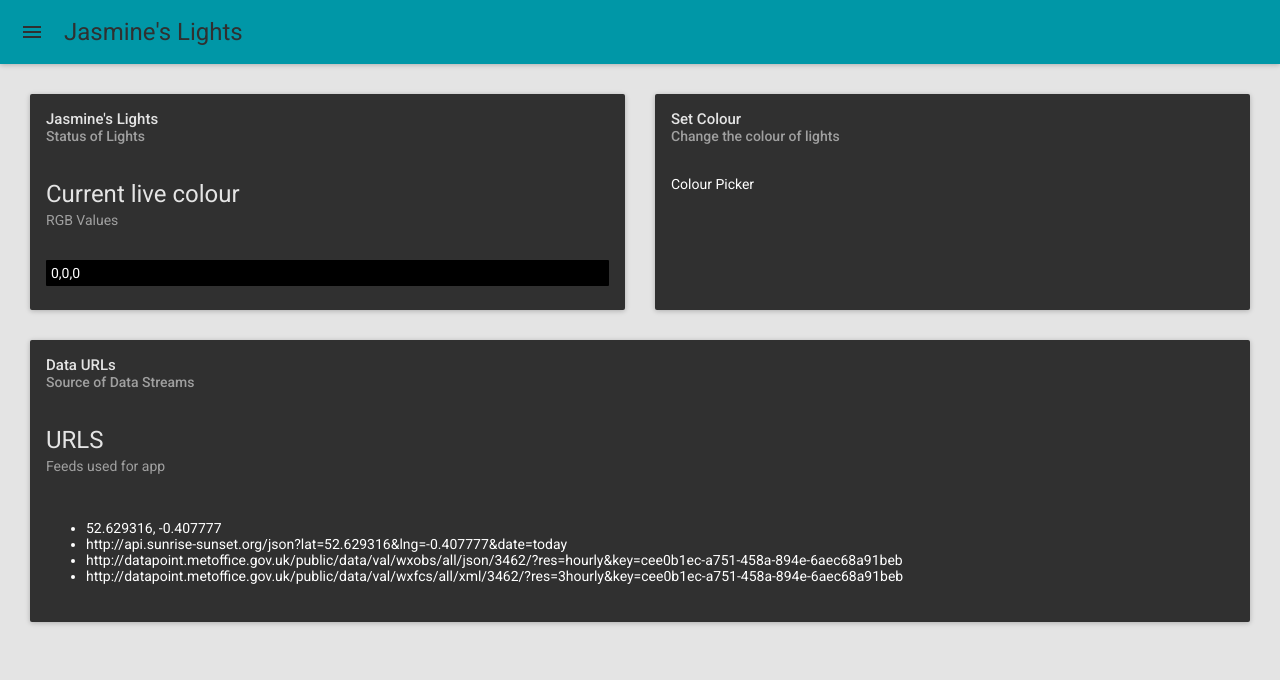
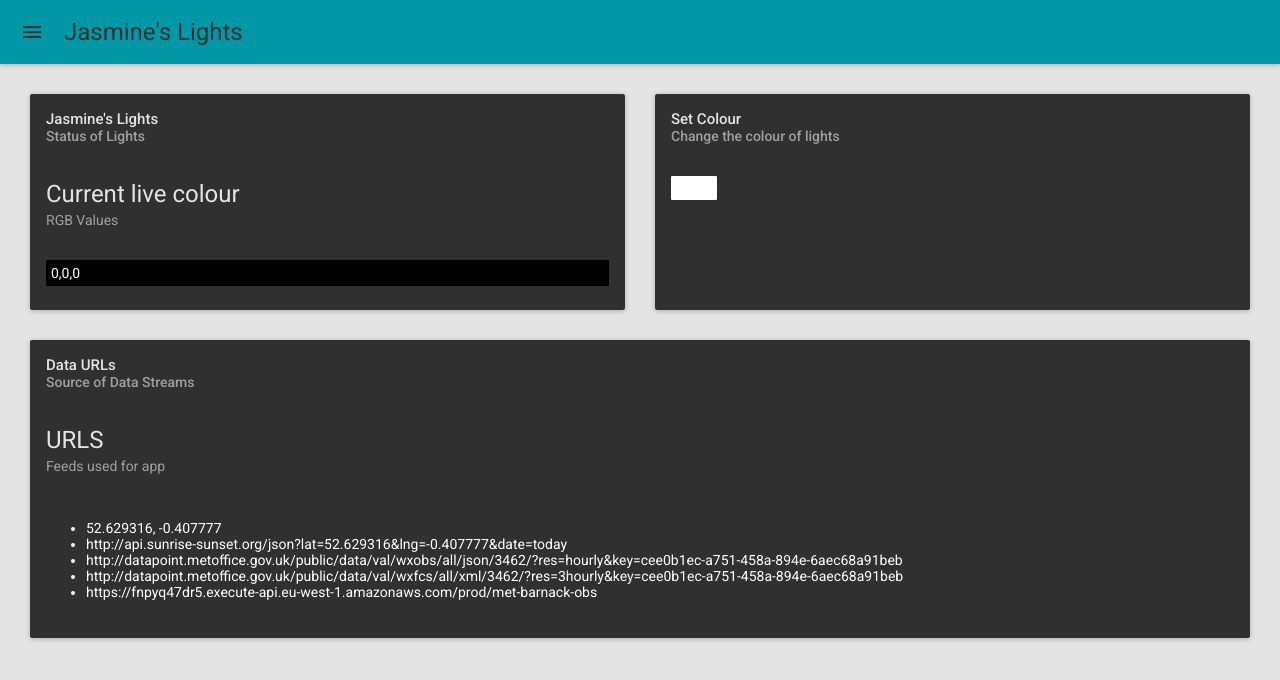
Before and after one commit to axshaw/RGB_LED_lights, a React (Create React App) app in the folder lights-web/: page / in a window 1280 px wide. Shown: the top 680 px of the page. Built offline with nearby package versions, Linux system fonts and the light colour scheme.

Commit message:
:sparkles: added colour picker and post to api Todo: refactor

```diff
--- a/lights-web/package.json
+++ b/lights-web/package.json
@@ -7,7 +7,8 @@
     "material-ui-color-picker": "^1.0.1",
     "react": "^15.4.2",
     "react-dom": "^15.4.2",
-    "react-tap-event-plugin": "^2.0.1"
+    "react-tap-event-plugin": "^2.0.1",
+    "react-color": "^2.11.4"
   },
   "devDependencies": {
     "react-scripts": "0.9.5"
--- a/lights-web/src/DataSets.js
+++ b/lights-web/src/DataSets.js
@@ -15,7 +15,8 @@ class DataSets extends React.Component {
                   <li> http://api.sunrise-sunset.org/json?lat=52.629316&lng=-0.407777&date=today </li>
                   <li> http://datapoint.metoffice.gov.uk/public/data/val/wxobs/all/json/3462/?res=hourly&key=cee0b1ec-a751-458a-894e-6aec68a91beb</li>
                   <li> http://datapoint.metoffice.gov.uk/public/data/val/wxfcs/all/xml/3462/?res=3hourly&key=cee0b1ec-a751-458a-894e-6aec68a91beb</li>
-                </ul>
+                  <li>https://fnpyq47dr5.execute-api.eu-west-1.amazonaws.com/prod/met-barnack-obs</li>
+              </ul>
               </CardText>
             </Card>
           </div>
--- a/lights-web/src/Lights.js
+++ b/lights-web/src/Lights.js
@@ -1,12 +1,14 @@
 import React from 'react';
+import reactCSS from 'reactcss';
 import { Card, CardHeader, CardTitle, CardText } from 'material-ui/Card';
+import { HuePicker, SliderPicker, SketchPicker } from 'react-color';
 import './Lights.css';
 var config = require('./config.json')[process.env.NODE_ENV];
 
 class Lights extends React.Component {
     constructor(props) {
         super(props);
-        this.state = { colour: [0, 0, 0] };
+        this.state = { colour: [0, 0, 0], displayColorPicker: false, color:{r:'0',g:'0',b:'0',a:'0'} };
     }
 
 	componentDidMount()	{
@@ -25,16 +27,78 @@ class Lights extends React.Component {
             .then((response) => response.json())
             .then((responseJson) => {
                 this.setState({
-                    colour: responseJson
-                });
+                    colour: responseJson,
+                    color: {
+                        r: this.state.colour[0],
+                        g: this.state.colour[1],
+                        b: this.state.colour[2],
+                        a: '1'
+                      }
+                })
             })
             .catch((error) => {
                 console.error(error);
             });
     }
 
+    setRGB(newColour) {
+      console.log(newColour);
+      fetch('http://' + config.lightsIP + ':3010/setColour/'+newColour.r+'-'+newColour.g+'-'+newColour.b)
+          .then((response) => response.json())
+          .catch((error) => {
+              console.error(error);
+          });
+    }
+
+
+
+      handleClick = () => {
+        this.setState({ displayColorPicker: !this.state.displayColorPicker })
+      };
+
+      handleClose = () => {
+        this.setState({ displayColorPicker: false })
+      };
+
+      handleChange = (color) => {
+        this.setRGB(color.rgb);
+      };
+
+
     render() {
         let rgbColour = { backgroundColor: "rgb(" + this.state.colour.join(',') + ")" }
+
+
+        const styles = reactCSS({
+          'default': {
+            color: {
+              width: '36px',
+              height: '14px',
+              borderRadius: '2px',
+              background: `rgba(${ this.state.color.r }, ${ this.state.color.g }, ${ this.state.color.b }, ${ this.state.color.a })`,
+            },
+            swatch: {
+              padding: '5px',
+              background: '#fff',
+              borderRadius: '1px',
+              boxShadow: '0 0 0 1px rgba(0,0,0,.1)',
+              display: 'inline-block',
+              cursor: 'pointer',
+            },
+            popover: {
+              position: 'absolute',
+              zIndex: '2',
+            },
+            cover: {
+              position: 'fixed',
+              top: '0px',
+              right: '0px',
+              bottom: '0px',
+              left: '0px',
+            },
+          },
+        });
+
         return (
             <div style={{ display: 'flex' }} >
               <Card style={{ marginTop: 30, marginLeft: 30, marginRight: 30, flex: 1 }} >
@@ -49,7 +113,16 @@ class Lights extends React.Component {
               <Card style={{ marginRight: 30, marginTop: 30, flex: 1 }}>
                 <CardHeader title="Set Colour" subtitle="Change the colour of lights" />
                 <CardText>
-                  Colour Picker
+                  <div>
+                      <div style={ styles.swatch } onClick={ this.handleClick }>
+                        <div style={ styles.color } />
+                      </div>
+                      { this.state.displayColorPicker ? <div style={ styles.popover }>
+                        <div style={ styles.cover } onClick={ this.handleClose }/>
+                        <SketchPicker color={ this.state.color } onChange={ this.handleChange } />
+                      </div> : null }
+
+                    </div>
                 </CardText>
               </Card>
             </div>
```
